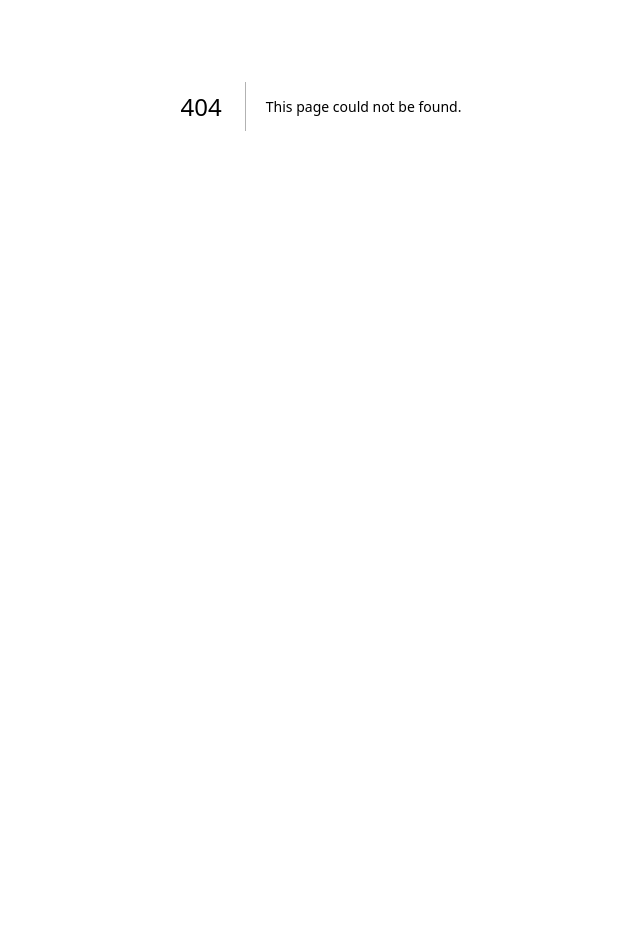
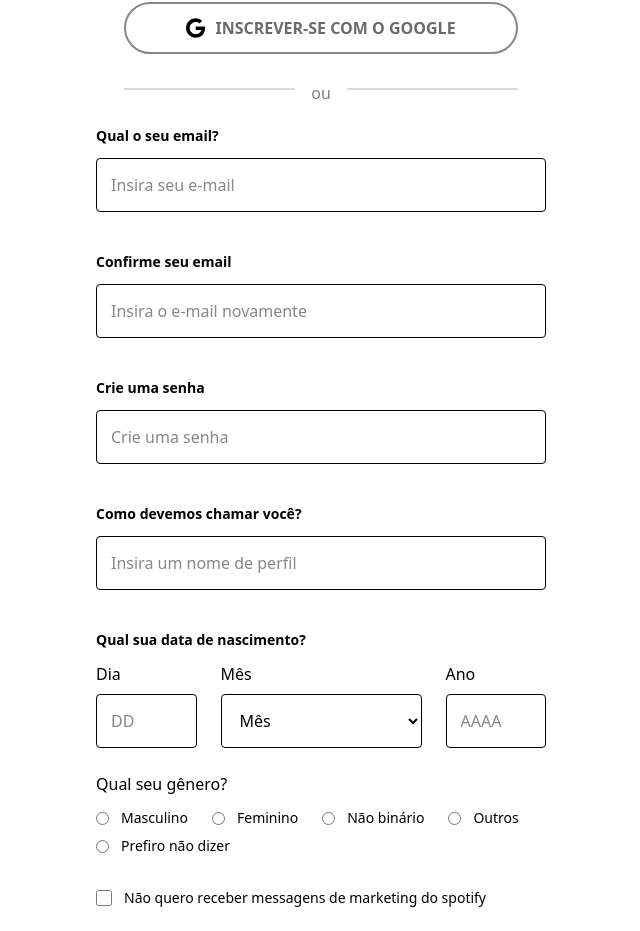
Before and after one commit to EnriqueSantos-dev/spotify-clone, a Next.js app: page /signup in a window 1280 px wide. Before the commit this address had no page. Shown: the part 294-1225 px from the top of the page, without its empty margins (319-959 px from the left). Before the commit the page ends 800 px from the top, so only its background shows below. Built offline with nearby package versions, Linux system fonts and the light colour scheme.

Commit message:
feat: create component SignUp page

```diff
--- /dev/null
+++ b/src/pages/signup/index.tsx
@@ -0,0 +1,273 @@
+import {
+  faFacebook,
+  faFacebookSquare,
+  faGoogle,
+} from "@fortawesome/free-brands-svg-icons";
+import { FontAwesomeIcon } from "@fortawesome/react-fontawesome";
+import { NextPage } from "next";
+import Head from "next/head";
+import Link from "next/link";
+import { Button } from "../../components/Button";
+import Checkbox from "../../components/Checkbox";
+import Logo from "../../components/Logo";
+import Select from "../../components/Select";
+import TextField from "../../components/TextField";
+
+const listMonths = [
+  "Janeiro",
+  "Fevereiro",
+  "Março",
+  "Abril",
+  "Maio",
+  "Junho",
+  "Julho",
+  "Agosto",
+  "Setembro",
+  "Outubro",
+  "Novembro",
+  "Dezembro",
+];
+
+const SignUp: NextPage = () => {
+  return (
+    <div>
+      <Head>
+        <title>SignUp page</title>
+      </Head>
+
+      <main>
+        <div className="flex flex-col mx-auto max-w-[450px]">
+          <div className="w-full py-10 pb-8">
+            <Logo
+              className="w-[132px] h-10 mx-auto"
+              color="#000"
+              fill="black"
+            />
+            <p className="mt-10 text-black font-bold text-[32px] leading-9 text-center">
+              Inscreva-se grátis e comece a curtir.
+            </p>
+          </div>
+
+          <div className="mb-[22px] max-w-[394px] mx-auto w-full hover:scale-105 transition-transform">
+            <Button.Root bg="#3b5998" variant="fill" className="text-[#6a6a6a]">
+              <Button.Icon>
+                <FontAwesomeIcon icon={faFacebook} size="xl" color="white" />
+              </Button.Icon>
+              <Button.Text className="text-white">
+                inscrever-se com o facebook
+              </Button.Text>
+            </Button.Root>
+          </div>
+
+          <div className="mb-[22px] max-w-[394px] mx-auto w-full">
+            <Button.Root
+              variant="outline"
+              className="text-[#6a6a6a] border-2 border-#535353 hover:scale-105 transition-transform"
+            >
+              <Button.Icon>
+                <FontAwesomeIcon icon={faGoogle} size="lg" color="black" />
+              </Button.Icon>
+              <Button.Text>inscrever-se com o google</Button.Text>
+            </Button.Root>
+          </div>
+
+          <div className="flex items-center max-w-[394px] w-full mx-auto">
+            <hr className="bg-[#d9dadc] w-full mt-3 mb-5 border-0 h-[2px] flex-1" />
+            <span className=" text-[#7f7f7f] lowercase px-4">Ou</span>
+            <hr className="bg-[#d9dadc] w-full mt-3 mb-5 border-0 h-[2px] flex-1" />
+          </div>
+
+          <form className="flex flex-col gap-6 mt-4 pb-[130px]">
+            <div className="pb-4">
+              <label
+                htmlFor="email"
+                className="text-black text-sm font-bold pb-3 block"
+              >
+                Qual o seu email?
+              </label>
+              <TextField
+                type="text"
+                placeholder="Insira seu e-mail"
+                id="email"
+              />
+            </div>
+
+            <div className="pb-4">
+              <label
+                htmlFor="confirmEmail"
+                className="text-black text-sm font-bold pb-3 block"
+              >
+                Confirme seu email
+              </label>
+              <TextField
+                type="text"
+                placeholder="Insira o e-mail novamente"
+                id="confirmEmail"
+              />
+            </div>
+
+            <div className="pb-4">
+              <label
+                htmlFor="password"
+                className="text-black text-sm font-bold pb-3 block"
+              >
+                Crie uma senha
+              </label>
+              <TextField
+                type="text"
+                placeholder="Crie uma senha"
+                id="confirmEmail"
+              />
+            </div>
+
+            <div className="pb-4">
+              <label
+                htmlFor="username"
+                className="text-black text-sm font-bold pb-3 block"
+              >
+                Como devemos chamar você?
+              </label>
+              <TextField
+                type="text"
+                placeholder="Insira um nome de perfil"
+                id="username"
+              />
+            </div>
+
+            <div className="flex flex-col">
+              <p className="text-black text-sm font-bold pb-3">
+                Qual sua data de nascimento?
+              </p>
+
+              <div className="flex gap-6">
+                <div className="w-1/4">
+                  <label htmlFor="" className="pb-2 block">
+                    Dia
+                  </label>
+                  <TextField
+                    type="number"
+                    maxLength={2}
+                    minLength={2}
+                    placeholder="DD"
+                  />
+                </div>
+                <div className="w-1/2">
+                  <label htmlFor="" className="pb-2 block">
+                    Mês
+                  </label>
+                  <Select listOptions={listMonths} />
+                </div>
+                <div className="w-1/4">
+                  <label htmlFor="" className="pb-2 block">
+                    Ano
+                  </label>
+                  <TextField
+                    type="number"
+                    maxLength={4}
+                    minLength={4}
+                    placeholder="AAAA"
+                  />
+                </div>
+              </div>
+            </div>
+            <div className="flex flex-col gap-3">
+              <label htmlFor="">Qual seu gênero?</label>
+              <div className="flex flex-wrap w-full">
+                <label className="flex items-center cursor-pointer accent-emerald-600 pb-2">
+                  <input type="radio" name="gender" id="" />
+                  <span className="pl-3 pr-6 text-sm">Masculino</span>
+                </label>
+
+                <label className="flex items-center cursor-pointer accent-emerald-600 pb-2">
+                  <input type="radio" name="gender" id="" />
+                  <span className="pl-3 pr-6 text-sm">Feminino</span>
+                </label>
+
+                <label className="flex items-center cursor-pointer accent-emerald-600 pb-2">
+                  <input type="radio" name="gender" id="" />
+                  <span className="pl-3 pr-6 text-sm">Não binário</span>
+                </label>
+
+                <label className="flex items-center cursor-pointer accent-emerald-600 pb-2">
+                  <input type="radio" name="gender" id="" />
+                  <span className="pl-3 pr-6 text-sm">Outros</span>
+                </label>
+
+                <label className="flex items-center cursor-pointer accent-emerald-600 pb-2">
+                  <input type="radio" name="gender" id="" />
+                  <span className="pl-3 pr-6 text-sm">Prefiro não dizer</span>
+                </label>
+              </div>
+            </div>
+
+            <div className="">
+              <label className="flex gap-3 items-center text-sm pr-6 cursor-pointer">
+                <Checkbox />
+                Não quero receber messagens de marketing do spotify
+              </label>
+            </div>
+
+            <div className="">
+              <label className="flex gap-3 items-start text-sm pr-6 cursor-pointer">
+                <Checkbox />
+                Compartilhar meus dados cadastrais com os provedores de conteúdo
+                do Spotify para fins de marketing.
+              </label>
+            </div>
+
+            <div className="">
+              <label className="flex gap-3 items-center text-sm pr-6 cursor-pointer">
+                <Checkbox />
+
+                <p>
+                  Eu concordo com os{" "}
+                  <Link
+                    href="https://www.spotify.com/br/legal/privacy-policy/"
+                    target="_blank"
+                    className="text-green-600 underline capitalize"
+                  >
+                    Termos e Condições de uso do Spotify
+                  </Link>
+                </p>
+              </label>
+            </div>
+
+            <div className="text-center">
+              <p className="text-xs pb-3">
+                Para saber mais sobre como o Spotify coleta, utiliza,
+                compartilha e protege seus dados pessoais, leia a{" "}
+                <Link
+                  href="https://www.spotify.com/br/legal/privacy-policy/"
+                  target="_blank"
+                  className="text-green-600 underline capitalize"
+                >
+                  Política de privacidade do spotify
+                </Link>
+              </p>
+
+              <div className="mx-auto max-w-[220px] w-full mb-6">
+                <Button.Root
+                  className="border-0 bg-green-600 hover:scale-105 transition-transform px-12 py-4"
+                  variant="fill"
+                >
+                  <Button.Text className="text-base text-black">
+                    Inscrever-se
+                  </Button.Text>
+                </Button.Root>
+              </div>
+
+              <p className="">
+                Já tem uma conta?{" "}
+                <Link href="/signin" className="text-green-600 underline">
+                  Faça login
+                </Link>
+              </p>
+            </div>
+          </form>
+        </div>
+      </main>
+    </div>
+  );
+};
+
+export default SignUp;
```
